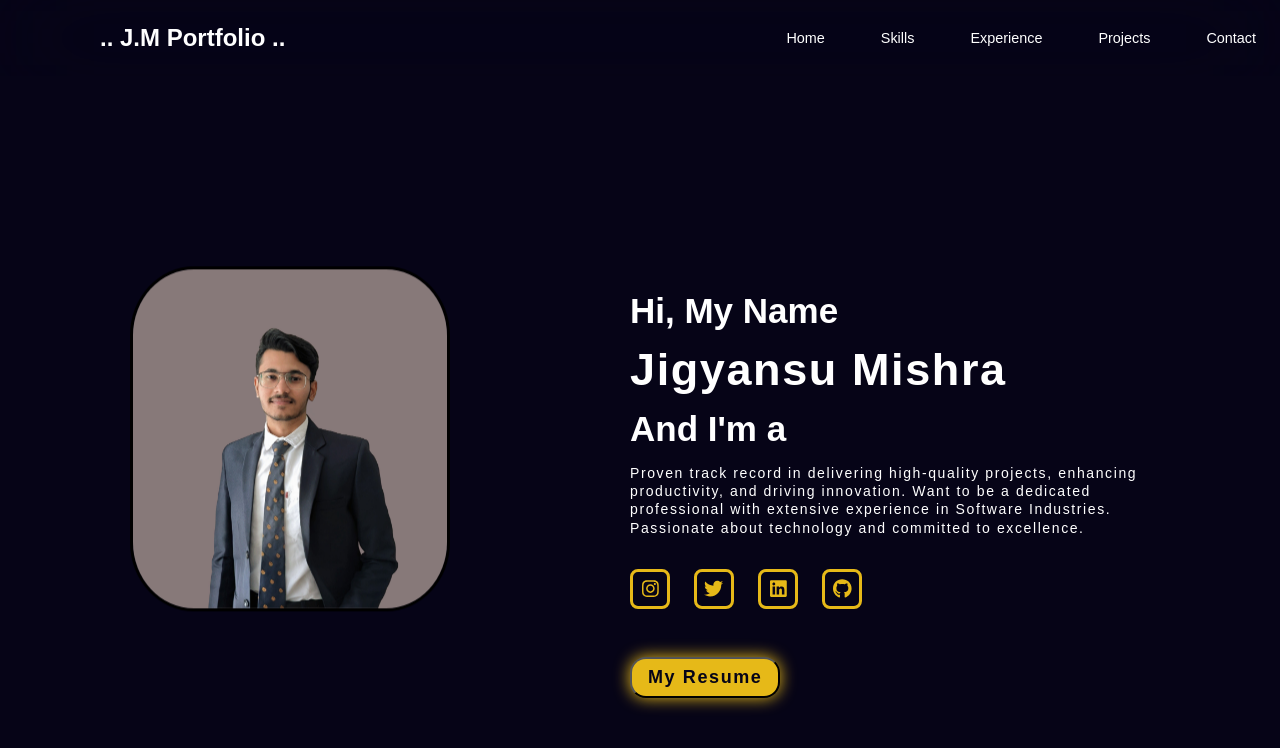
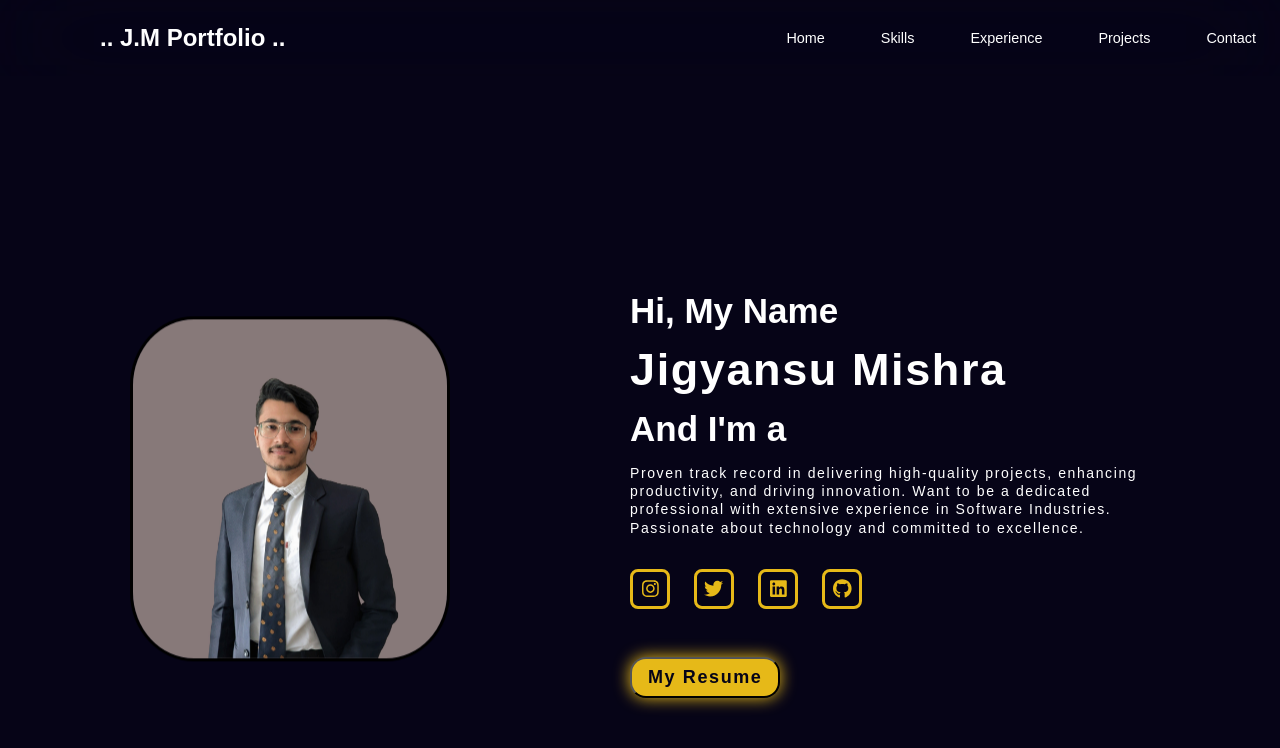
Before and after one commit to JIGYANSU-MISHRA/J.M-Portfolio, a React (Vite) app: page / in a window 1280 px wide. Shown: the top 748 px of the page. Built offline with nearby package versions, Linux system fonts and the light colour scheme.

Commit message:
Hero.css

```diff
--- a/src/components/HeroSection/Hero.css
+++ b/src/components/HeroSection/Hero.css
@@ -72,7 +72,7 @@
 
 .home-img img {
   width: 25vw;
-  margin: 100px 80px 0px 80px;
+  margin: 150px 80px 0px 80px;
   border-radius: 20%;
   animation: floatImage 3s ease-in-out infinite;
   border: 3px solid black;
```
